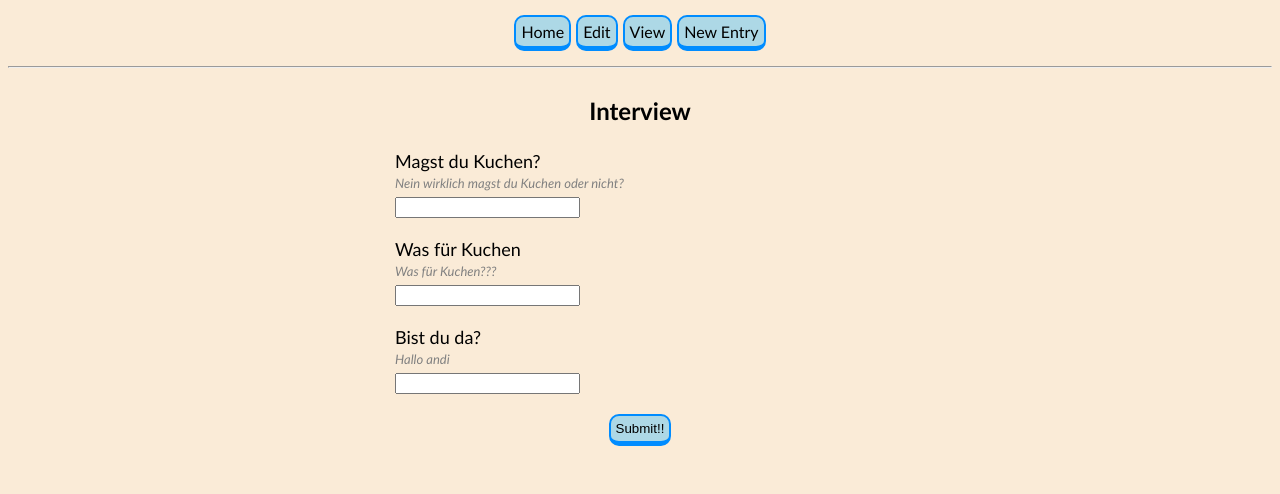
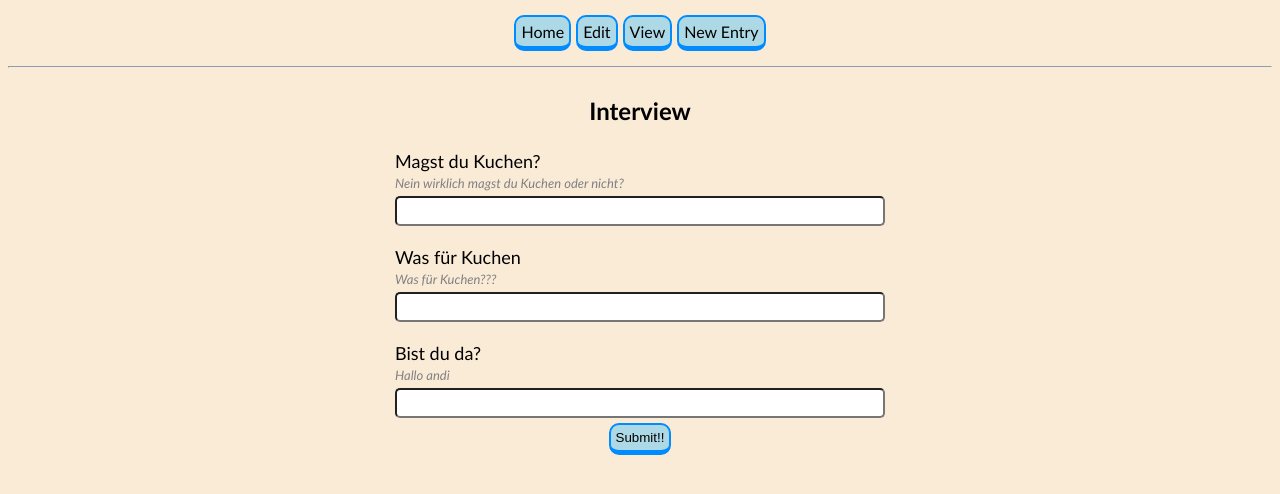
Before and after one commit to simonkuhlo/freundebuch_testing, a Django app: page /edit/new_entry/interview/1 in a window 1280 px wide. Shown: the top 494 px of the page. Run offline with Django 4.2, Linux system fonts and the light colour scheme; data comes from the database, SQL or seed files in the repository.

Commit message:
change styling

```diff
--- a/app_write/templates/app_write/interview.html
+++ b/app_write/templates/app_write/interview.html
@@ -9,15 +9,17 @@
 
   <div class="fc fc_column fc_center">
     <h2>Interview</h2>
-    <div class="fc fc_column f_question_list">
-      {% for question, answer in questionanswerpairs.items %}
-          {% include 'app_write/inc/interview/question.html' %}
-      {% endfor %}
+
+        <div class="fc fc_column sf_box">
+          {% for question, answer in questionanswerpairs.items %}
+              {% include 'app_write/inc/interview/question.html' %}
+          {% endfor %}
+        </div>
 
       <div class = "fc fc_center">
         <input type="submit" value="Submit!!" class = "f_btn">
       </div>
-    </div>
+
   </div>
 
 </form>
--- a/app_write/templates/app_write/select_interview.html
+++ b/app_write/templates/app_write/select_interview.html
@@ -4,7 +4,7 @@
 
 
 
-    <div class = "fc fc_column fc_center sf_box">
+    <div class = "fc fc_column fc_center">
         <h2>Select Language!!</h2>
         <form action = "/edit/new_entry/" method="post">
             {% csrf_token %}
--- a/static/styles/global/[SF]standard_form.css
+++ b/static/styles/global/[SF]standard_form.css
@@ -1,11 +1,13 @@
+.sf_box{
+    gap: 20px;
+    box-sizing:border-box;
+    padding: 5px;
+    max-width: 500px;
+    width: 100%;
+}
 
 
-.sf_box{
-    border: 1px solid pink;
-    gap: 20px;
-}
-
-.sf_box input{
+.sf_box input[type="submit"]{
     padding: 5px;
     border: var(--btn_border_thickness) solid var(--btn_border_color);
     border-bottom-width: 5px;
@@ -14,7 +16,14 @@
     transition-duration: 0.25s;
 }
 
-.sf_box input:hover{
+.sf_box input[type="text"]{
+    box-sizing:border-box;
+    width: 100%;
+    height: 30px;
+    border-radius: 5px;
+}
+
+.sf_box input[type="submit"]:hover{
     border-bottom-width: var(--btn_border_thickness);
     transition-duration: 0.25s;
     box-shadow: 0 0 10px 0.5px var(--accent_color_dark_50);
```
